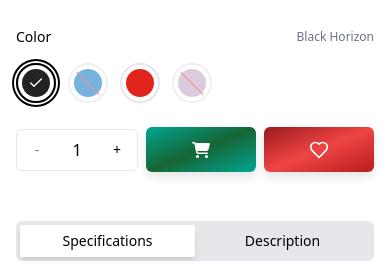
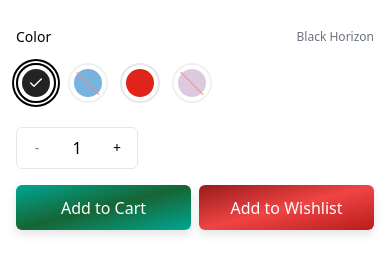
Before and after one commit to Sadik-Ahmmed-Tonmoy/glassophite-frontend, a Next.js app: page /product/1 in a window 390 px wide. Shown: the part 923-1202 px from the top of the page. Built offline with nearby package versions, Linux system fonts and the light colour scheme.

Commit message:
button update

```diff
--- a/src/components/pages/productDetails/productDetails.tsx
+++ b/src/components/pages/productDetails/productDetails.tsx
@@ -149,8 +149,8 @@ export default function ProductDetails({ product }: ProductDetailsProps) {
           <VariantSelector variants={product.variants} selectedVariantId={selectedVariantId} onSelectVariant={handleVariantChange} />
 
           <div>
-            <div className="flex items-center space-x-2 sm:space-x-4">
-              <div className={cn("flex items-center border rounded-md",
+            <div className="flex flex-col xs:flex-row sm:items-center gap-4 ">
+              <div className={cn("flex items-center border rounded-md w-fit",
                 selectedVariant.inStock ? "flex" : "hidden",
               )}>
                 <MyButton variant="ghost" size="icon" onClick={decreaseQuantity} disabled={!selectedVariant.inStock || quantity <= 1}>
@@ -166,7 +166,8 @@ export default function ProductDetails({ product }: ProductDetailsProps) {
                   +
                 </MyButton>
               </div>
-              {!selectedVariant.inStock ? (
+             <div className="flex-1 flex items-center space-x-2 sm:space-x-4">
+             {!selectedVariant.inStock ? (
                 // <MyButton className="flex-1 bg-amber-500 hover:bg-amber-600">Request Stock</MyButton>
                 <RequestStockButton />
               ) : (
@@ -174,6 +175,7 @@ export default function ProductDetails({ product }: ProductDetailsProps) {
                 <AddToCartButton />
               )}
               <WishlistButton />
+             </div>
             </div>
           </div>
 
--- a/src/components/ui/buttons/AddToCartButton/AddToCartButton.tsx
+++ b/src/components/ui/buttons/AddToCartButton/AddToCartButton.tsx
@@ -1,13 +1,10 @@
 "use client";
-import { cn } from "@/lib/utils";
 import "./AddToCartButton.css"; // Import your CSS file here
 
 const AddToCartButton = () => {
-  const location = window.location.href;
-  const isProductPage = location.includes("/product/");
   return (
     <button className="CartBtn w-full bg-gradient-to-br from-green-secondary via-green-800 to-green-secondary hover:from-green-primary hover:via-green-600 hover:to-green-secondary transition-colors text-white flex justify-center items-center gap-1 py-3 rounded-md">
-      <span className={cn("IconContainer p-2", isProductPage ? "!hidden sm:!block" : "!hidden sm:!block")}>
+      <span className="IconContainer">
         <svg
           xmlns="http://www.w3.org/2000/svg"
           height="1em"
@@ -18,25 +15,7 @@ const AddToCartButton = () => {
           <path d="M0 24C0 10.7 10.7 0 24 0H69.5c22 0 41.5 12.8 50.6 32h411c26.3 0 45.5 25 38.6 50.4l-41 152.3c-8.5 31.4-37 53.3-69.5 53.3H170.7l5.4 28.5c2.2 11.3 12.1 19.5 23.6 19.5H488c13.3 0 24 10.7 24 24s-10.7 24-24 24H199.7c-34.6 0-64.3-24.6-70.7-58.5L77.4 54.5c-.7-3.8-4-6.5-7.9-6.5H24C10.7 48 0 37.3 0 24zM128 464a48 48 0 1 1 96 0 48 48 0 1 1 -96 0zm336-48a48 48 0 1 1 0 96 48 48 0 1 1 0-96z"></path>
         </svg>
       </span>
-      <span className={
-        cn(
-
-          isProductPage ? "!block sm:!hidden": "!hidden sm:!hidden"
-        )
-      }>
-        <svg
-          xmlns="http://www.w3.org/2000/svg"
-          height="1em"
-          viewBox="0 0 576 512"
-          fill="white"
-          className="cart"
-        >
-          <path d="M0 24C0 10.7 10.7 0 24 0H69.5c22 0 41.5 12.8 50.6 32h411c26.3 0 45.5 25 38.6 50.4l-41 152.3c-8.5 31.4-37 53.3-69.5 53.3H170.7l5.4 28.5c2.2 11.3 12.1 19.5 23.6 19.5H488c13.3 0 24 10.7 24 24s-10.7 24-24 24H199.7c-34.6 0-64.3-24.6-70.7-58.5L77.4 54.5c-.7-3.8-4-6.5-7.9-6.5H24C10.7 48 0 37.3 0 24zM128 464a48 48 0 1 1 96 0 48 48 0 1 1 -96 0zm336-48a48 48 0 1 1 0 96 48 48 0 1 1 0-96z"></path>
-        </svg>
-      </span>
-      <p className={cn("text text-white ",
-        isProductPage ? "!hidden sm:!block" : ""
-      )}>Add to Cart</p>
+      <p className="text text-white">Add to Cart</p>
     </button>
   );
 };
--- a/src/components/ui/buttons/RequestStockButton/RequestStockButton.tsx
+++ b/src/components/ui/buttons/RequestStockButton/RequestStockButton.tsx
@@ -1,14 +1,10 @@
 "use client"
-import { cn } from "@/lib/utils"
 import "./RequestStockButton.css" // Import your CSS file here
 
 const RequestStockButton = () => {
   return (
-    <button className="RequestBtn w-full px-2 bg-gradient-to-br from-gray-600 via-gray-700 to-gray-800 hover:from-gray-700 hover:via-gray-800 hover:to-gray-900 transition-colors text-white flex justify-center items-center gap-1 xs:py-3 rounded-md">
-      <span className={cn(
-        "IconContainer p-2",
-        " !hidden sm:!block "
-      )}>
+    <button className="RequestBtn w-full bg-gradient-to-br from-gray-600 via-gray-700 to-gray-800 hover:from-gray-700 hover:via-gray-800 hover:to-gray-900 transition-colors text-white flex justify-center items-center gap-1 py-3 rounded-md">
+      <span className="IconContainer">
         <svg
           xmlns="http://www.w3.org/2000/svg"
           height="1em"
--- a/src/components/ui/buttons/ViewDetailsButton/view-details-button.tsx
+++ b/src/components/ui/buttons/ViewDetailsButton/view-details-button.tsx
@@ -1,14 +1,10 @@
 "use client"
-import { cn } from "@/lib/utils"
 import "./view-details-button.css"
 
 const ViewDetailsButton = () => {
   return (
     <button className="ViewBtn bg-gradient-to-br from-gray-600 via-gray-700 to-gray-800 hover:from-gray-700 hover:via-gray-800 hover:to-gray-900 transition-colors text-white flex justify-center items-center gap-1 py-3 rounded-md">
-      <span className={cn(
-              "IconContainer p-2",
-              " !hidden sm:!block "
-            )}>
+      <span className="IconContainer">
         <svg xmlns="http://www.w3.org/2000/svg" height="1em" viewBox="0 0 576 512" fill="white" className="eye">
           <path d="M288 32c-80.8 0-145.5 36.8-192.6 80.6C48.6 156 17.3 208 2.5 243.7c-3.3 7.9-3.3 16.7 0 24.6C17.3 304 48.6 356 95.4 399.4C142.5 443.2 207.2 480 288 480s145.5-36.8 192.6-80.6c46.8-43.5 78.1-95.4 93-131.1c3.3-7.9 3.3-16.7 0-24.6c-14.9-35.7-46.2-87.7-93-131.1C433.5 68.8 368.8 32 288 32zM144 256a144 144 0 1 1 288 0 144 144 0 1 1 -288 0zm144-64c0 35.3-28.7 64-64 64c-7.1 0-13.9-1.2-20.3-3.3c-5.5-1.8-11.9 1.6-11.7 7.4c.3 6.9 1.3 13.8 3.2 20.7c13.7 51.2 66.4 81.6 117.6 67.9s81.6-66.4 67.9-117.6c-11.1-41.5-47.8-69.4-88.6-71.1c-5.8-.2-9.2 6.1-7.4 11.7c2.1 6.4 3.3 13.2 3.3 20.3z"></path>
         </svg>
--- a/src/components/ui/buttons/WishlistButton/WishlistButton.tsx
+++ b/src/components/ui/buttons/WishlistButton/WishlistButton.tsx
@@ -1,18 +1,10 @@
 "use client";
-import { useState } from "react";
 import "./WishlistButton.css"; // Import your CSS file here
-import { Heart } from "lucide-react";
-import { cn } from "@/lib/utils";
 
 const WishlistButton = () => {
-
-  const [isWishlistActive, setIsWishlistActive] = useState(false);
-    const toggleWishlist = () => {
-        setIsWishlistActive(!isWishlistActive);
-    };
   return (
     <button className="WishBtn w-full bg-gradient-to-br from-red-800 via-red-500 to-red-700 hover:from-red-500 hover:via-red-600 hover:to-red-500 transition-colors text-white flex justify-center items-center gap-1 py-3 rounded-md">
-      <span className="IconContainer p-2 !hidden sm:!block">
+      <span className="IconContainer">
         <svg
           xmlns="http://www.w3.org/2000/svg"
           height="1em"
@@ -23,17 +15,7 @@ const WishlistButton = () => {
           <path d="M47.6 300.4L228.3 469.1c7.5 7 17.4 10.9 27.7 10.9s20.2-3.9 27.7-10.9L464.4 300.4c30.4-28.3 47.6-68 47.6-109.5v-5.8c0-69.9-50.5-129.5-119.4-141C347 36.5 300.6 51.4 268 84L256 96 244 84c-32.6-32.6-79-47.5-124.6-39.9C50.5 55.6 0 115.2 0 185.1v5.8c0 41.5 17.2 81.2 47.6 109.5z"/>
         </svg>
       </span>
-       {/* Wishlist Button */}
-            <div
-            className={cn(
-                "!block sm:!hidden",
-                isWishlistActive ? "scale-110" : "scale-100")}
-            onClick={toggleWishlist}
-            aria-label={isWishlistActive ? "Remove from wishlist" : "Add to wishlist"}
-          >
-            <Heart className={`h-5 w-5 ${isWishlistActive ? "fill-white text-red-500 " : "text-white"}`} />
-          </div>
-      <p className=" text-white hidden sm:block">Add to Wishlist</p>
+      <p className="text text-white ">Add to Wishlist</p>
     </button>
   );
 };
```
